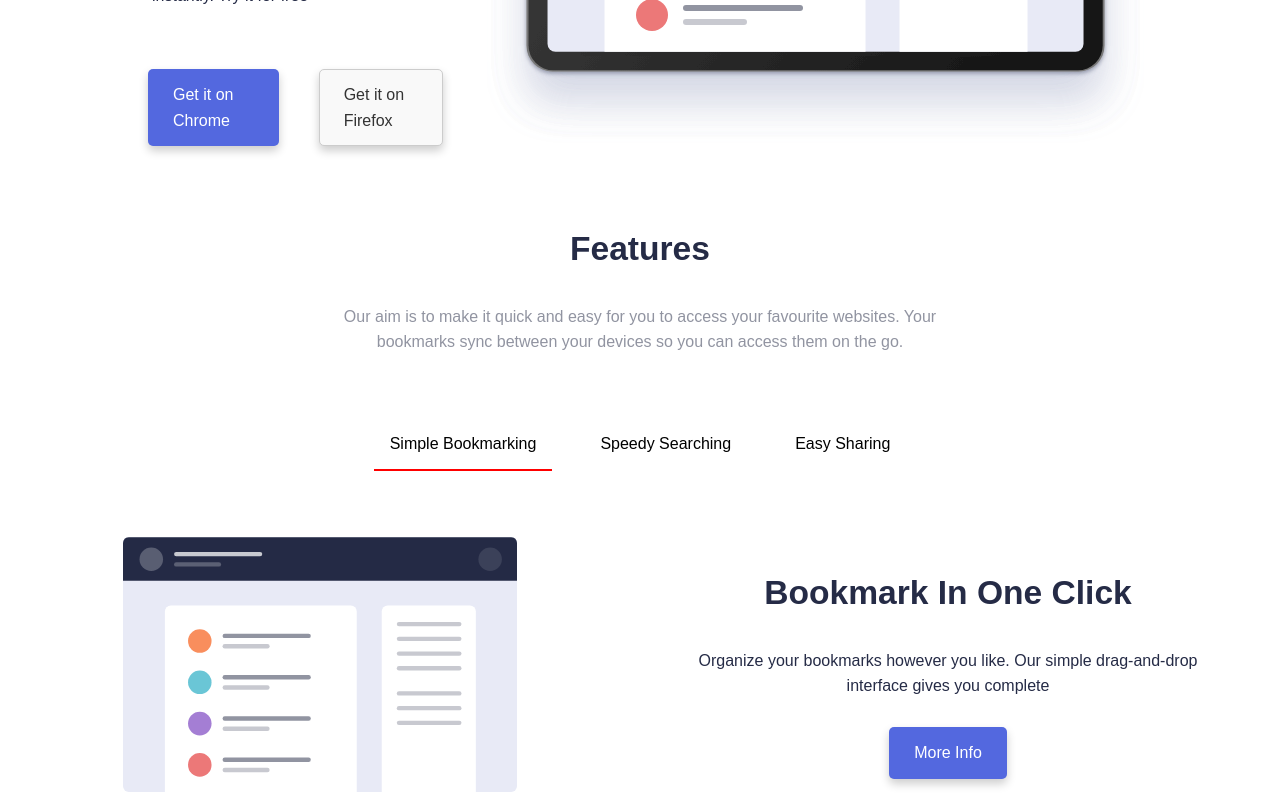
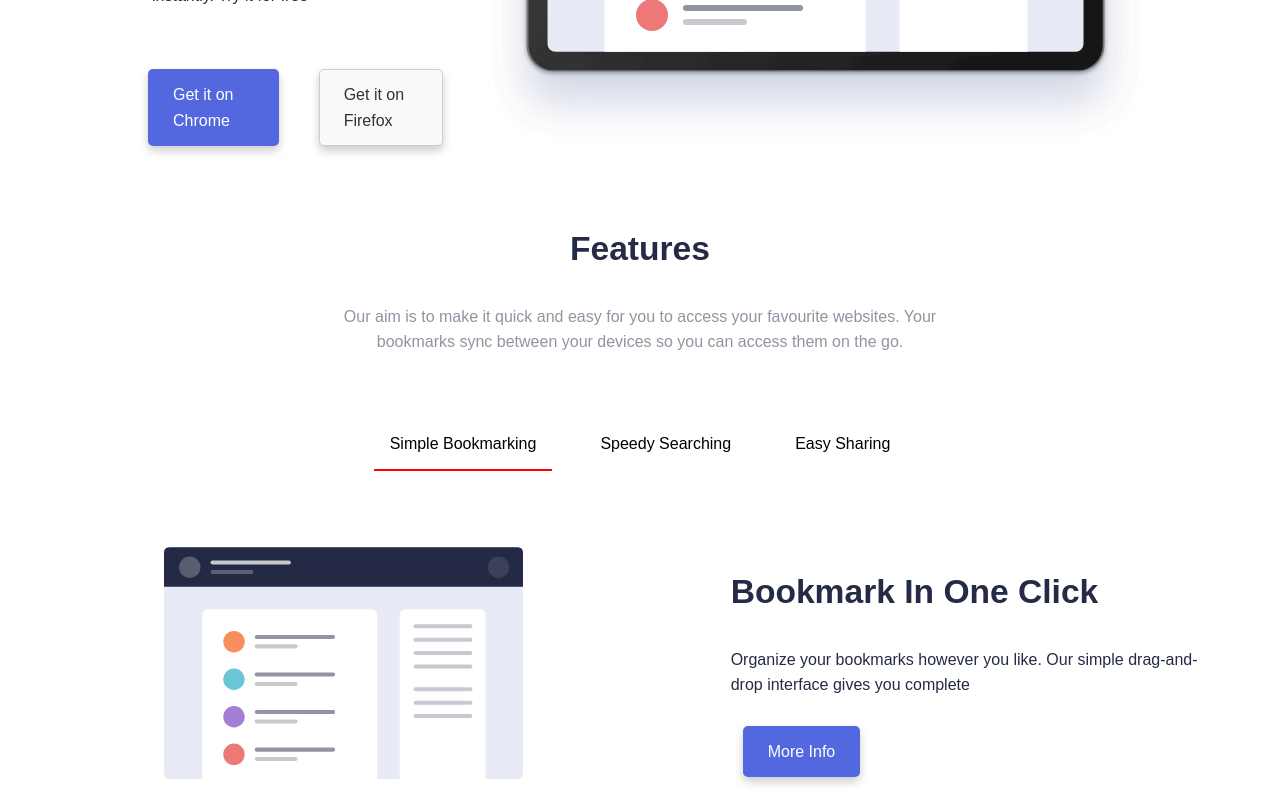
Before and after one commit to zanlamar/NewBookmark, an Angular app: page / in a window 1280 px wide. Shown: the part 339-1139 px from the top of the page. Built offline with nearby package versions, Linux system fonts and the light colour scheme.

Commit message:
featuresbanner divs and css reorganized

```diff
--- a/src/app/components/molecules/features-content/features-content.css
+++ b/src/app/components/molecules/features-content/features-content.css
@@ -14,9 +14,16 @@
   margin: 1em 0;
 }
 
-.features-features-h2 {
+.h2 {
 text-align: center;
 }
+
+.feature-image {
+margin-left: 4em;
+margin: 0 4%;
+}
+
+
 
 
 @media screen and (max-width: 768px) {
--- a/src/app/components/molecules/features-content/features-content.html
+++ b/src/app/components/molecules/features-content/features-content.html
@@ -1,24 +1,26 @@
 <div class="feature-content">
+  <div class="feature-image">
     <app-featureimage
       [src]="imageSrc"
       [alt]="imageAlt">
     </app-featureimage>
+  </div>
 
   <div class="feature-text">
+
     <app-heading
       [level]="2"
       [text]="title">
     </app-heading>
 
-    <app-text [content]="description"></app-text>
+    <app-text
+      [content]="description">
+    </app-text>
 
-    @if (showButton) {
-      <app-button
+    <app-button class="btn btn-blue btn-none"
         variant="blue"
         [href]="buttonHref"
-        [text]="buttonText"
-        additionalClasses="btn-none">
+        [text]="buttonText">
     </app-button>
-    }
   </div>
  </div>
--- a/src/app/components/molecules/tabs-nav/tab-nav/tab-nav.html
+++ b/src/app/components/molecules/tabs-nav/tab-nav/tab-nav.html
@@ -1,4 +1,5 @@
 <div class="tabs">
+
   @for (tab of tabs; track tab.id) {
     <app-tab-button
       [text]="tab.text"
--- a/src/app/components/organisms/features-section/features-section.css
+++ b/src/app/components/organisms/features-section/features-section.css
@@ -1,6 +1,13 @@
 .features {
   margin-top: 4em;
-  text-align: center;
+  /* text-align: center; */
+}
+
+.feature-content {
+display: flex;
+align-items: center;
+gap: 5rem;
+justify-content: center;
 }
 
 @media screen and (max-width: 768px) {
--- a/src/app/components/organisms/features-section/features-section.html
+++ b/src/app/components/organisms/features-section/features-section.html
@@ -1,16 +1,19 @@
-<section class="features">
+<section class="features" id="features">
   <div class="container">
     <app-features-header
       [title]="sectionTitle"
       [subtitle]="subtitle">
     </app-features-header>
 
+    <div class="tabs">
       <app-tab-nav
         [tabs]="tabs"
         [activeTabId]="activeTabId"
         (tabChange)="onTabChange($event)">
       </app-tab-nav>
+    </div>
 
+    <div class="feature-content">
       <app-features-content
         [imageSrc]="currentFeature.imageSrc"
         [imageAlt]="currentFeature.imageAlt"
@@ -21,4 +24,5 @@
         [showButton]="!!currentFeature.buttonText">
       </app-features-content>
     </div>
+  </div>
  </section>
```
Also changed, not shown: src/app/components/molecules/tabs-nav/tab-nav/tab-nav.css (+4 -4 lines). Lines whose indentation alone changed are shown as unchanged.
